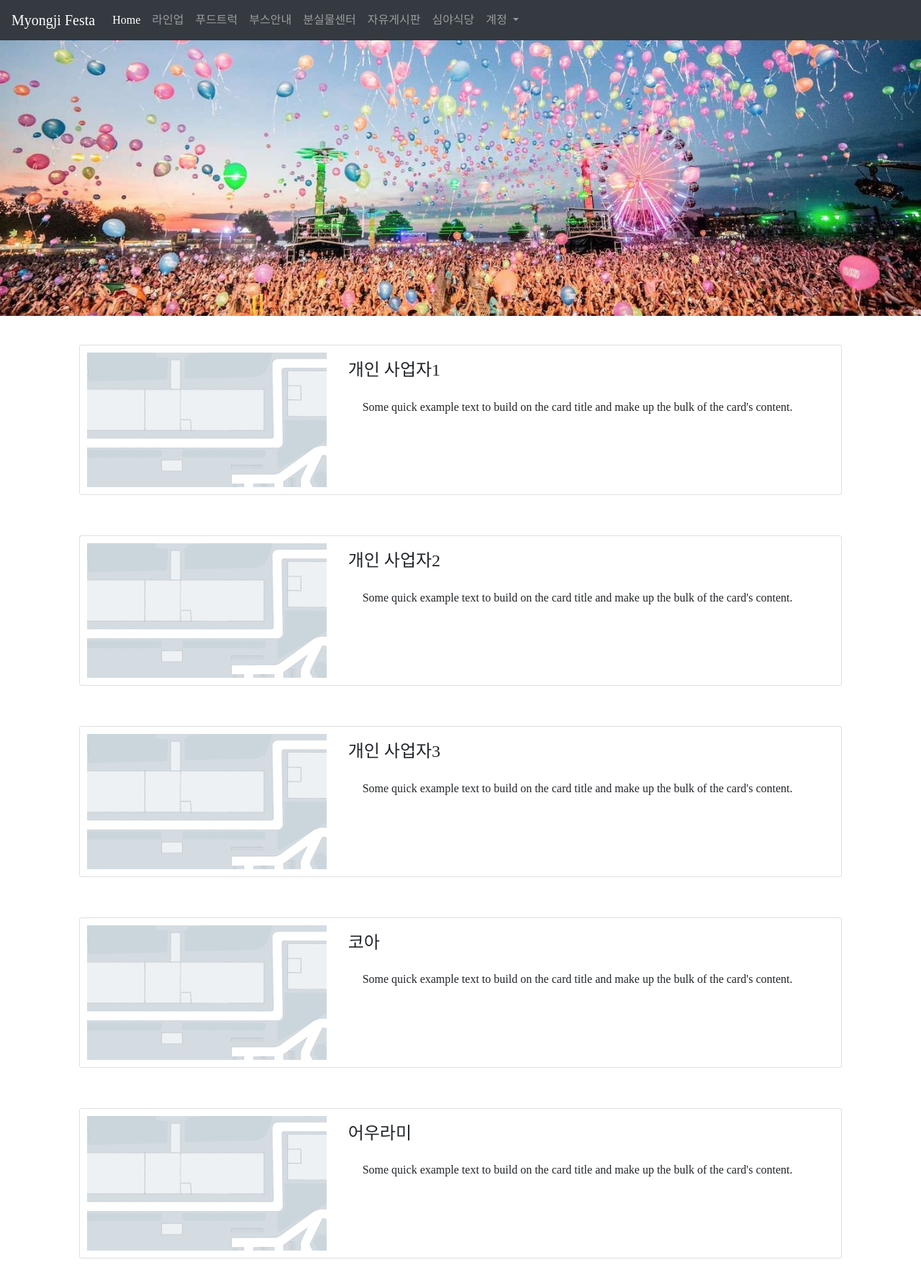
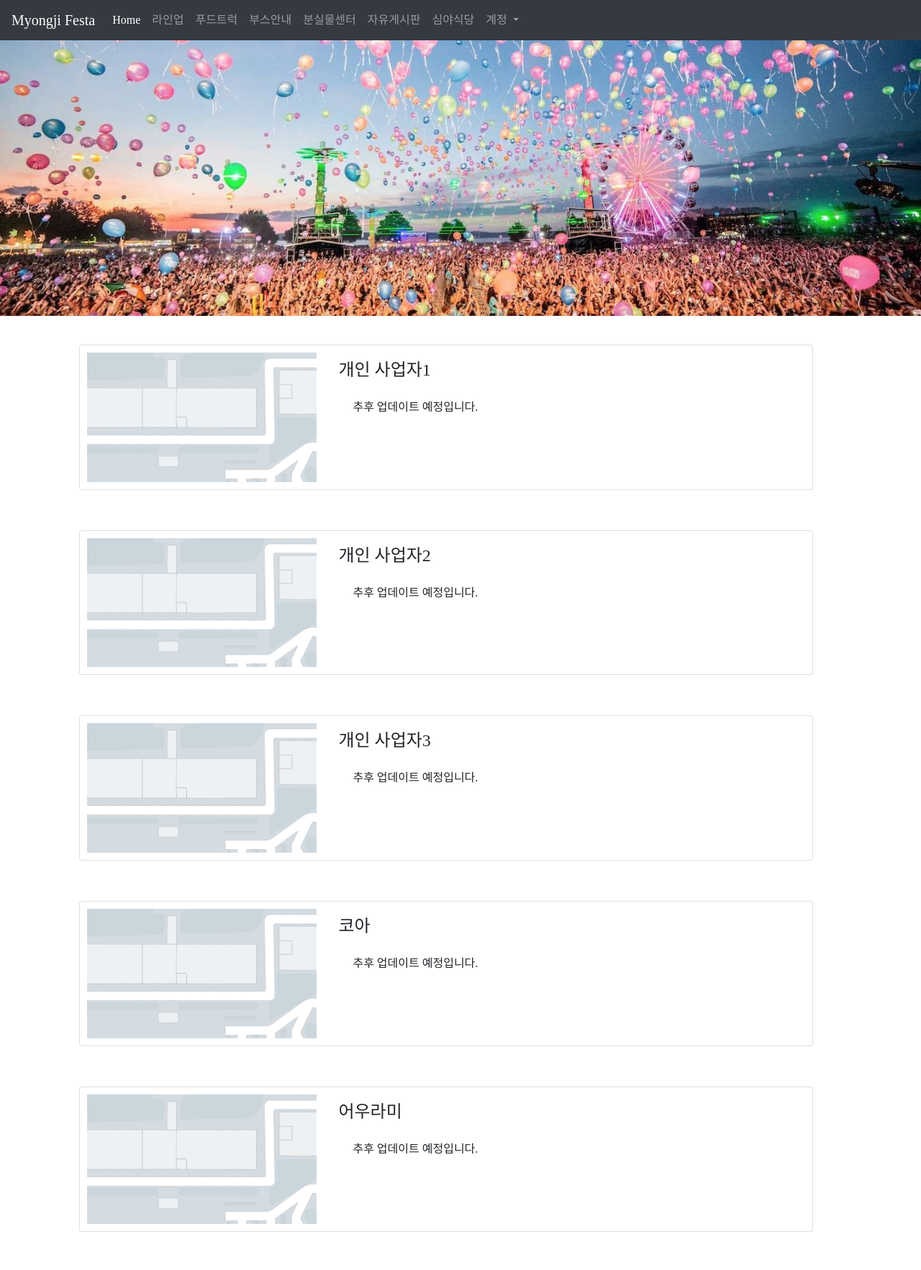
Before and after one commit to likelionmju/mju-festival-2019, a Django app: page /info/booth/individual/ in a window 1280 px wide. Shown: the whole page at 72% size. After the commit the page ends 1712 px from the top, so only its background shows below. Run offline with Django 3.2, Linux system fonts and the light colour scheme; some libraries are stand-ins or nearby versions; some web fonts are replaced.

Commit message:
개인사업자 내용 수정

```diff
--- a/page/templates/individual.html
+++ b/page/templates/individual.html
@@ -17,10 +17,7 @@
                 <div class="col-md-8">
                     <div class="card-body">
                         <h4 class="card-title">개인 사업자1</h4>
-                        <p class="card-text">Some quick example text to build on the card title and make up the bulk
-                            of
-                            the
-                            card's content.</p>
+                        <p class="card-text">추후 업데이트 예정입니다.</p>
                     </div>
                 </div>
             </div>
@@ -34,10 +31,7 @@
 
                     <div class="card-body">
                         <h4 class="card-title">개인 사업자2</h4>
-                        <p class="card-text">Some quick example text to build on the card title and make up the bulk
-                            of
-                            the
-                            card's content.</p>
+                        <p class="card-text">추후 업데이트 예정입니다.</p>
                     </div>
                 </div>
             </div>
@@ -51,10 +45,7 @@
 
                     <div class="card-body">
                         <h4 class="card-title">개인 사업자3</h4>
-                        <p class="card-text">Some quick example text to build on the card title and make up the bulk
-                            of
-                            the
-                            card's content.</p>
+                        <p class="card-text">추후 업데이트 예정입니다.</p>
                     </div>
                 </div>
             </div>
@@ -68,10 +59,7 @@
 
                     <div class="card-body">
                         <h4 class="card-title">코아</h4>
-                        <p class="card-text">Some quick example text to build on the card title and make up the bulk
-                            of
-                            the
-                            card's content.</p>
+                        <p class="card-text">추후 업데이트 예정입니다.</p>
                     </div>
                 </div>
             </div>
@@ -85,10 +73,7 @@
 
                     <div class="card-body">
                         <h4 class="card-title">어우라미</h4>
-                        <p class="card-text">Some quick example text to build on the card title and make up the bulk
-                            of
-                            the
-                            card's content.</p>
+                        <p class="card-text">추후 업데이트 예정입니다.</p>
                     </div>
                 </div>
             </div>
```
